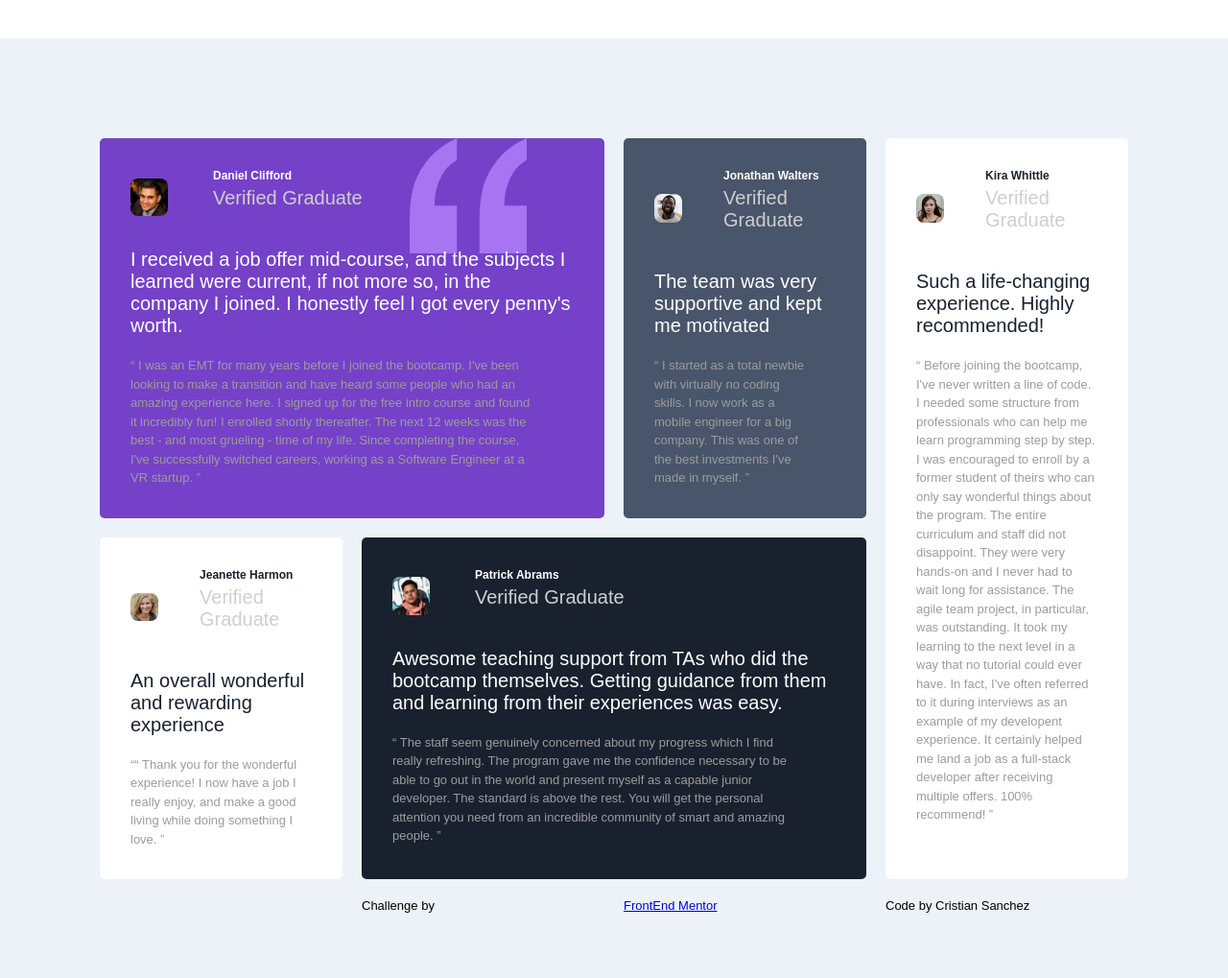
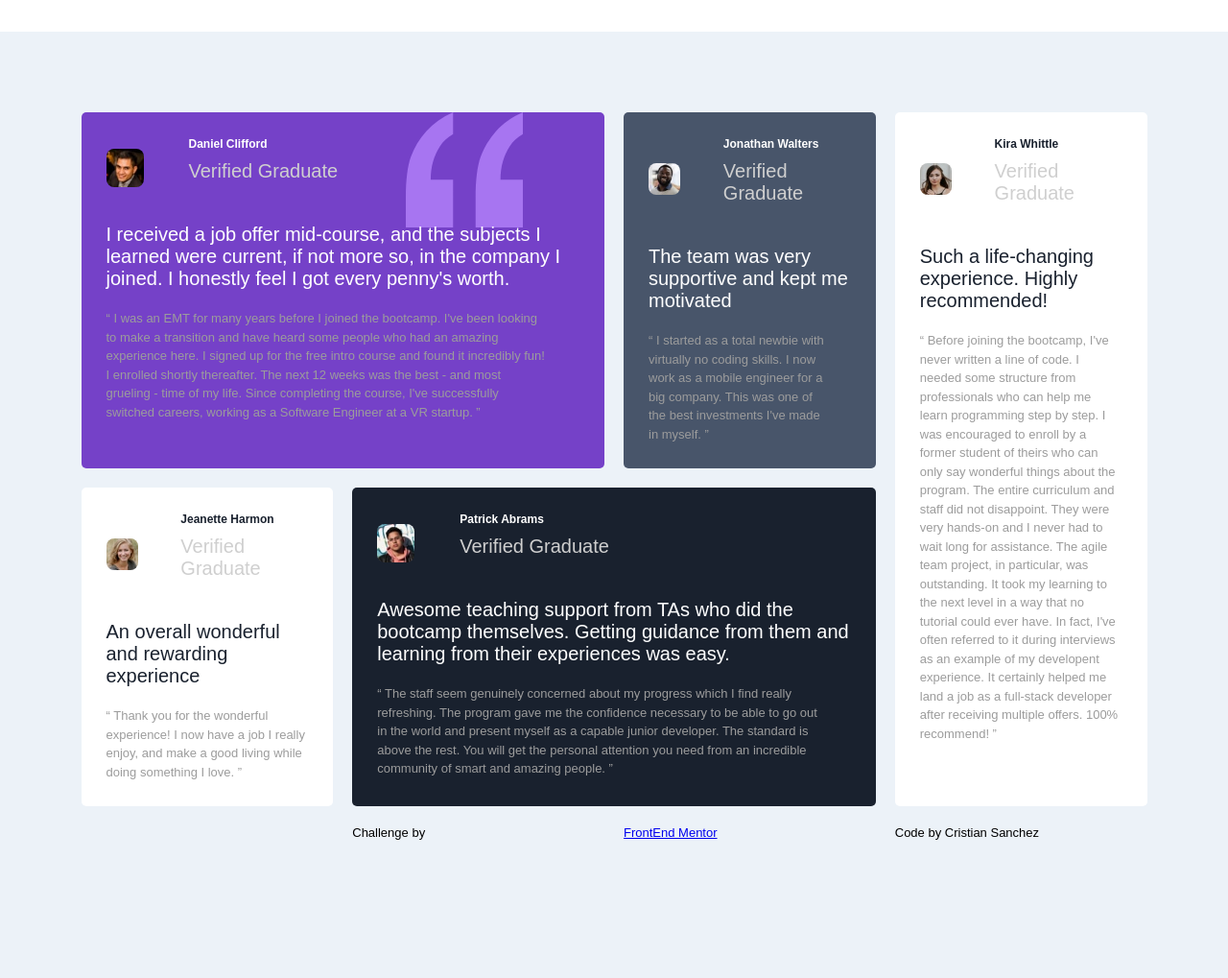
Before and after one commit to Cristian-sanchez14/Frontend-Mentor, a plain HTML site: page index.html in a window 1280 px wide. Shown: the top 1019 px of the page at 96% size. Drawn offline with Linux system fonts and the light colour scheme.

Commit message:
initial  commit

```diff
--- a/index.html
+++ b/index.html
@@ -30,7 +30,7 @@
         <p>I received a job offer mid-course, and the subjects I learned were current, if not more so, in the company I joined. I honestly feel I got every penny&#39;s worth.</p>
       </div>
       <div class="bottom">
-        “ I was an EMT for many years before I joined the bootcamp. I&#39;ve been looking to make a transition and have heard some people who had an amazing experience here. I signed up for the free intro course and found it incredibly fun! I enrolled shortly thereafter. The next 12 weeks was the best - and most grueling - time of my life. Since completing the course, I&#39;ve successfully switched careers, working as a Software Engineer at a VR startup. ”
+        <blockquote>“ I was an EMT for many years before I joined the bootcamp. I&#39;ve been looking to make a transition and have heard some people who had an amazing experience here. I signed up for the free intro course and found it incredibly fun! I enrolled shortly thereafter. The next 12 weeks was the best - and most grueling - time of my life. Since completing the course, I&#39;ve successfully switched careers, working as a Software Engineer at a VR startup. ”</blockquote>
       </div>
     </div>
 
@@ -47,7 +47,7 @@
         <p>The team was very supportive and kept me motivated</p>
       </div>
       <div class="bottom">
-        “ I started as a total newbie with virtually no coding skills. I now work as a mobile engineer for a big company. This was one of the best investments I&#39;ve made in myself. ”
+        <blockquote> “ I started as a total newbie with virtually no coding skills. I now work as a mobile engineer for a big company. This was one of the best investments I&#39;ve made in myself. ”</blockquote>
       </div>
     </div>
 
@@ -63,7 +63,7 @@
         <p>An overall wonderful and rewarding experience</p>
       </div>
       <div class="bottom">
-        ““ Thank you for the wonderful experience! I now have a job I really enjoy, and make a good living while doing something I love. ”
+        <blockquote>“ Thank you for the wonderful experience! I now have a job I really enjoy, and make a good living while doing something I love. ”</blockquote>
       </div>
     </div>
 
@@ -79,10 +79,10 @@
         <p>Awesome teaching support from TAs who did the bootcamp themselves. Getting guidance from them and learning from their experiences was easy.</p>
       </div>
       <div class="bottom">
-        “ The staff seem genuinely concerned about my progress which I find really refreshing. The program
+        <blockquote>“ The staff seem genuinely concerned about my progress which I find really refreshing. The program
         gave me the confidence necessary to be able to go out in the world and present myself as a capable
         junior developer. The standard is above the rest. You will get the personal attention you need from
-        an incredible community of smart and amazing people. ”
+        an incredible community of smart and amazing people. ”</blockquote>
       </div>
     </div>
 
@@ -98,14 +98,14 @@
         <p>Such a life-changing experience. Highly recommended!</p>
       </div>
       <div class="bottom">
-        “ Before joining the bootcamp, I&#39;ve never written a line of code. I needed some structure from
+        <blockquote>“ Before joining the bootcamp, I&#39;ve never written a line of code. I needed some structure from
         professionals who can help me learn programming step by step. I was encouraged to enroll by a former
         student of theirs who can only say wonderful things about the program. The entire curriculum and staff
         did not disappoint. They were very hands-on and I never had to wait long for assistance. The agile team
         project, in particular, was outstanding. It took my learning to the next level in a way that no tutorial
         could ever have. In fact, I&#39;ve often referred to it during interviews as an example of my developent
         experience. It certainly helped me land a job as a full-stack developer after receiving multiple offers.
-        100% recommend! ”
+        100% recommend! ”</blockquote>
       </div>
   </div>
 
--- a/style.css
+++ b/style.css
@@ -23,20 +23,20 @@
  body {
   font-size: 13px;
   font-family: "Barlow Semi Condensed", sans-serif;
-  padding-top: 40px;
-  padding-bottom: 16px;
+  padding-top: 2.5em;
+  padding-bottom: 1em;
 }
 
 p {
   margin-bottom: 20px;
   font-size: 20px;
-  padding-top: 5px;
+  padding-top: 10px;
 }
 
  .Grid {
   max-width: 1400px;
-  padding: 104px;
-  margin-bottom: 21px;
+  padding: 6.5em;
+  margin-bottom: 1.3em;
   margin-left: auto;
   margin-right: auto;
   display: grid;
@@ -63,7 +63,7 @@ p {
   background-position-x: 80%;
  }
 .purple .bottom {
-  padding-right: 40px;
+  padding-right: 2.5em;
 }
 
 .grey {
@@ -72,12 +72,12 @@ p {
   grid-area: grey;
 }
 .grey .bottom {
-  padding-right: 32px;
+  padding-right: 2em;
 }
 
 .white-small {
   grid-area: white;
-  padding: 40px;
+  padding: 3em;
 }
 .white-small .middle {
   color: var(--clr-very-dark-grayish-clue);
@@ -89,7 +89,7 @@ p {
   grid-area: grey-long;
 }
 .grey-long .bottom {
-  padding-right: 40px;
+  padding-right: 2.5em;
 }
 
 .white-small, .white-tall {
@@ -98,14 +98,14 @@ p {
 }
 .white-tall {
   grid-area: white-tall;
-  padding: 28.8px;
+  padding: 2em;
 }
 
 .top {
   display: flex;
   gap: 30px;
   align-items: center;
-  margin-bottom: 16px;
+  margin-bottom: 1em;
 }
 .top h2 {
   font-size: 12px;
@@ -124,7 +124,7 @@ p {
 }
 
 .purple, .white-small, .white-tall, .grey, .grey-long {
-  padding: 32px;
+  padding: 2em;
   border-radius: 5px;
 }
 .purple img, .white-small img, .white-tall img, .grey img, .grey-long img {
@@ -138,7 +138,7 @@ p {
     grid-template-areas: "purple" "grey" "white" "grey-long" "white-tall";
   }
   .Grid .middle {
-    font-size: 19px;
+    font-size: 1.2em;
   }
 }
 
```
